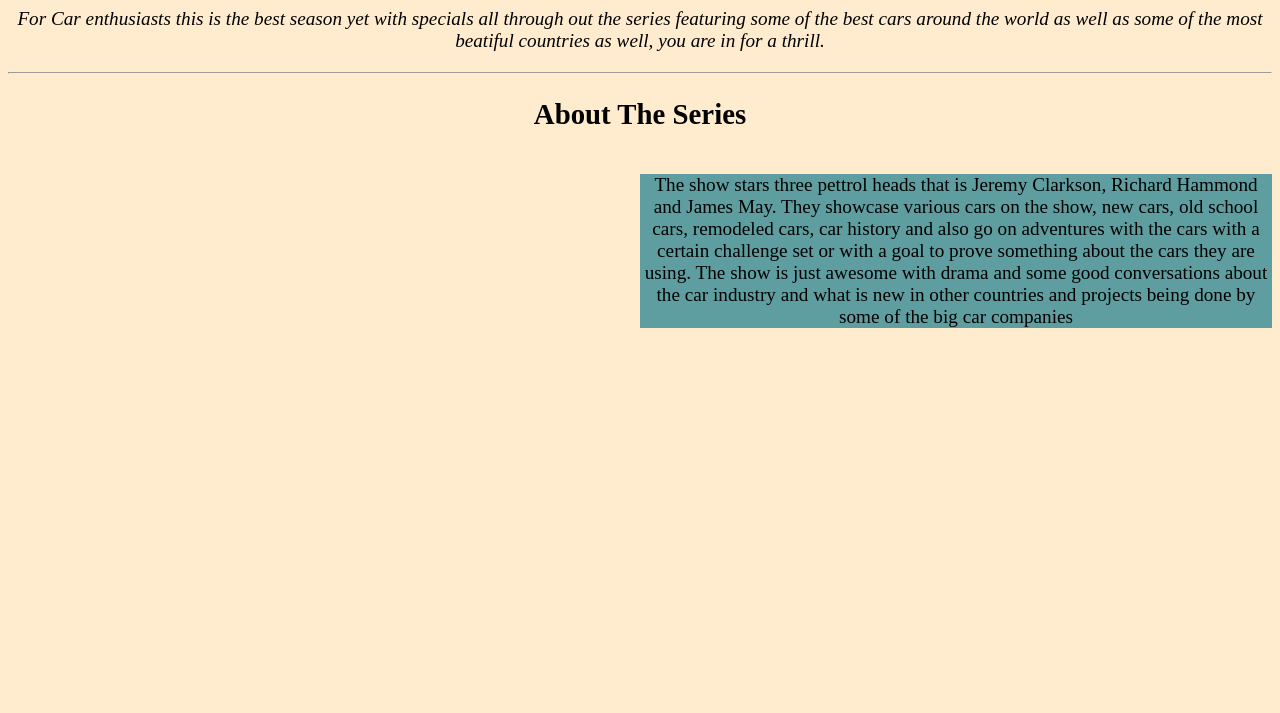
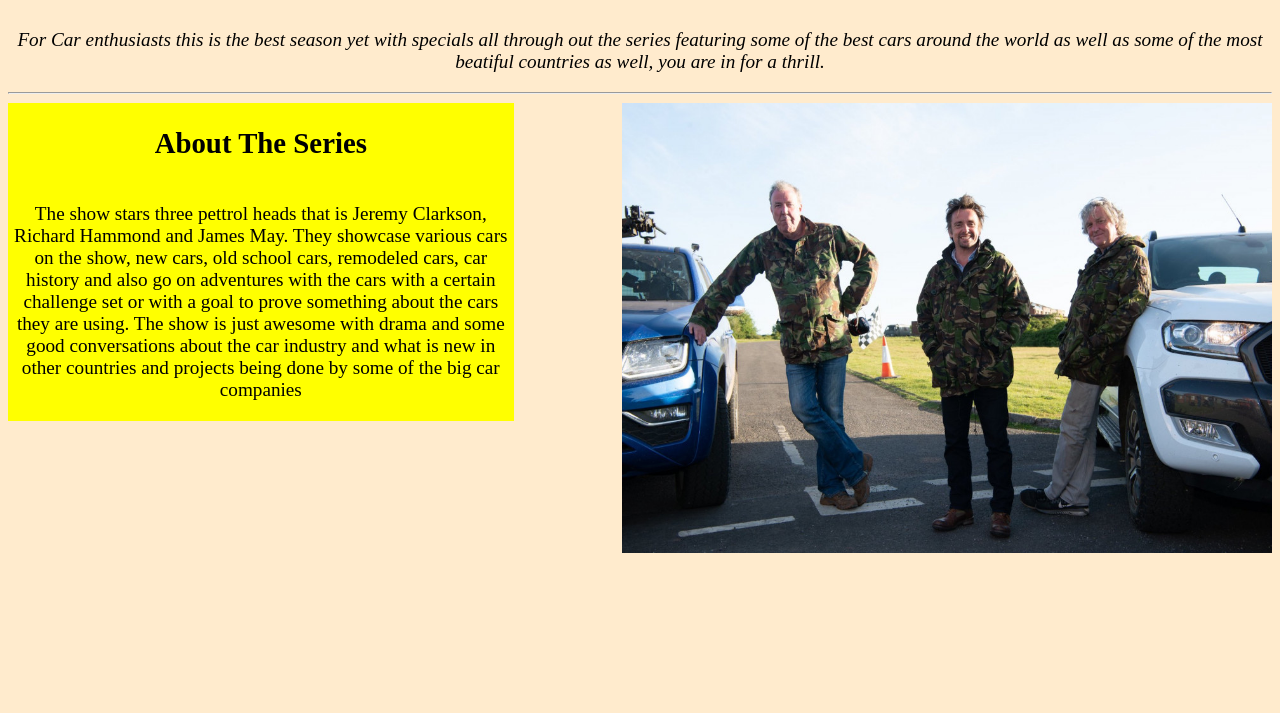
Before and after one commit to murumba631/fake-news, a plain HTML site: page news-article.html in a window 1280 px wide. Shown: the part 87-800 px from the top of the page. Drawn offline with Linux system fonts and the light colour scheme.

Commit message:
add image to project

```diff
--- a/css/styles.css
+++ b/css/styles.css
@@ -5,14 +5,28 @@ body{
 }
 h1{
     text-align: center;
-    font-family: sans-serif;
+    font-family: Verdana, Geneva, Tahoma, sans-serif;
 }
 .intro{
     font-style: italic;
     font-size: unset;
 }
 .sidebar{
-    width: 50%;
+    text-align: center;
+    float: left;
+}
+}
+h2{
+    text-align: center;
+}
+.column1{
+    float: inline-start;
+}
+#about{
+    width: 40%;
+    float: left;
+    background-color: yellow;
+}
+img{
     float: right;
-    background-color: cadetblue;
 }
--- a/news-article.html
+++ b/news-article.html
@@ -7,21 +7,25 @@
     <body>
         <h1>The Long Awaited Season 4 Is finally Out!</h1>
         <div class="intro">
-            <p>
+            <p class="column1">
             For Car enthusiasts this is the best season yet with specials all through out the series
             featuring some of the best cars around the world as well as some of the most beatiful
             countries as well, you are in for a thrill.
             </p>
         </div>
         <hr>
-        <h2>About The Series</h2>
-        <p class="sidebar">
+        <div id="about">
+            <h2>About The Series</h2>
+         <p class="sidebar">
             The show stars three pettrol heads that is Jeremy Clarkson, Richard Hammond and James May.
             They showcase various cars on the show, new cars, old school cars, remodeled cars, car history and
             also go on adventures with the cars with a certain challenge set or with a goal to prove something
             about the cars they are using. The show is just awesome with drama and some good conversations about
             the car industry and what is new in other countries and projects being done by some of the big car
             companies
-        </p>
+         </p>
+        </div>
+        <img src="images/grand-tour-on-a-special.jpg" alt="a-picture-from-a-grand-tour-special" width="650"
+         height="450">
     </body>
 </html>
```
Also changed, not shown: images/grand-tour-made-car-called-john.jpg (added), images/grand-tour-on-a-special.jpg (added), images/grand.jpeg (added).
